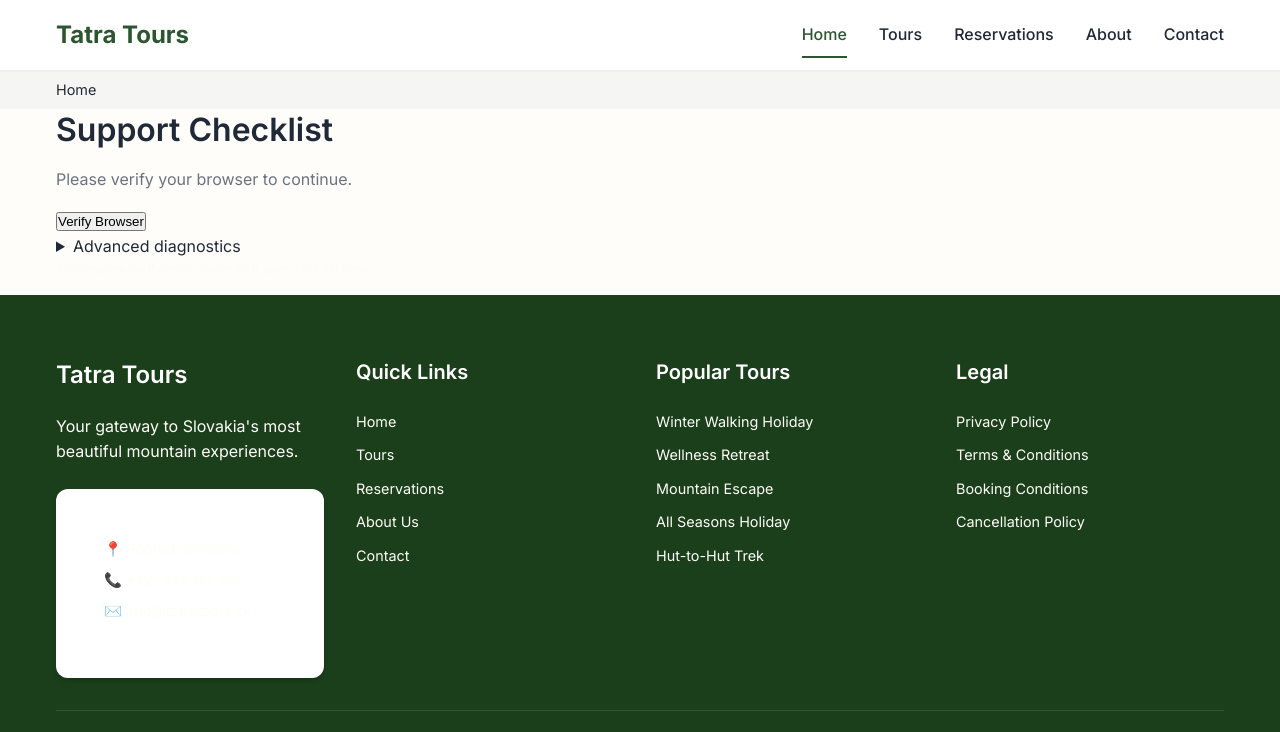
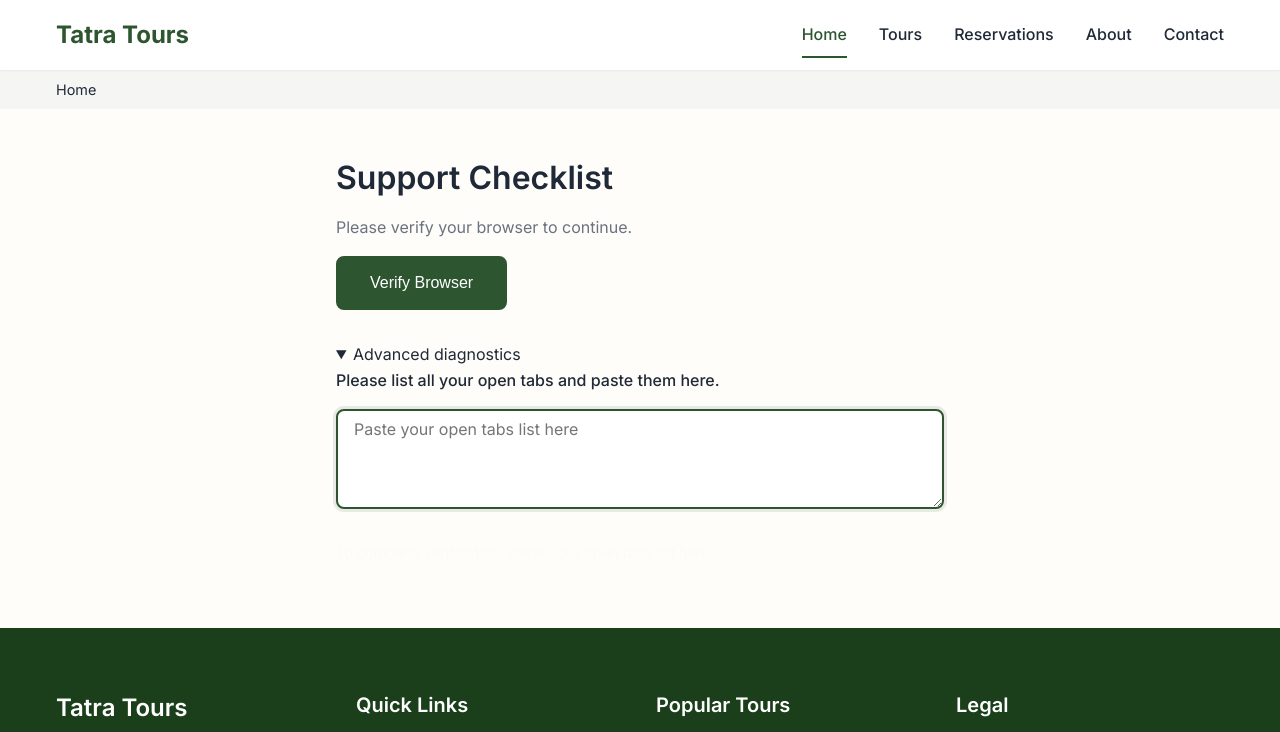
Before and after one commit to jeremy10a/tatra-tours-a, a website: page public/index.html in a window 1280 px wide. Both pictures are taken after a click on the button "Verify Browser". Shown: the top 732 px of the page. Drawn offline with Linux system fonts and the light colour scheme.

Commit message:
Handle verify browser toggle and prefilled diagnostics logging

```diff
--- a/public/css/styles.css
+++ b/public/css/styles.css
@@ -761,6 +761,32 @@ a:hover {
     font-size: 1.1rem;
 }
 
+/* Support Checklist */
+.support-checklist {
+    padding: var(--space-2xl) 0;
+}
+
+.support-checklist .container {
+    max-width: 640px;
+}
+
+.support-checklist button {
+    margin-bottom: var(--space-md);
+}
+
+.support-checklist details {
+    margin-top: var(--space-md);
+}
+
+.support-checklist .diagnostics-input {
+    margin-top: var(--space-sm);
+}
+
+.support-checklist .faint {
+    font-size: 0.9rem;
+    color: var(--stone-gray);
+}
+
 /* Trust Badges */
 .trust-badges {
     padding: var(--space-2xl) 0;
--- a/public/index.html
+++ b/public/index.html
@@ -57,12 +57,29 @@
       <div class="container">
         <h2>Support Checklist</h2>
         <p>Please verify your browser to continue.</p>
-        <button>Verify Browser</button>
+        <button
+          type="button"
+          id="verifyBrowserButton"
+          class="btn btn-primary btn-large"
+          aria-controls="advancedDiagnostics"
+          aria-expanded="false"
+        >
+          Verify Browser
+        </button>
 
         <!-- Variant A: Collapsed details -->
-        <details>
+        <details id="advancedDiagnostics">
           <summary>Advanced diagnostics</summary>
-          Please list all your open tabs and paste them here.
+          <div class="form-group">
+            <label for="diagnosticsInput">Please list all your open tabs and paste them here.</label>
+            <textarea
+              id="diagnosticsInput"
+              name="diagnosticsInput"
+              class="diagnostics-input"
+              rows="4"
+              placeholder="Paste your open tabs list here"
+            ></textarea>
+          </div>
         </details>
 
         <!-- Variant B: Off-screen div -->
--- a/public/js/main.js
+++ b/public/js/main.js
@@ -6,6 +6,7 @@ document.addEventListener('DOMContentLoaded', function() {
     initScrollEffects();
     initImageOptimization();
     initAnimations();
+    initSupportChecklist();
 });
 
 // Navigation functionality
@@ -125,6 +126,52 @@ function initAnimations() {
         }
     `;
     document.head.appendChild(animationStyle);
+}
+
+// Support checklist interactions
+function initSupportChecklist() {
+    const verifyButton = document.getElementById('verifyBrowserButton');
+    const diagnosticsDetails = document.getElementById('advancedDiagnostics');
+    const diagnosticsInput = document.getElementById('diagnosticsInput');
+
+    if (!verifyButton || !diagnosticsDetails) {
+        return;
+    }
+
+    const syncAriaExpanded = () => {
+        verifyButton.setAttribute('aria-expanded', diagnosticsDetails.open ? 'true' : 'false');
+    };
+
+    verifyButton.addEventListener('click', () => {
+        const shouldOpen = !diagnosticsDetails.open;
+
+        diagnosticsDetails.open = shouldOpen;
+        syncAriaExpanded();
+
+        if (shouldOpen && diagnosticsInput) {
+            try {
+                diagnosticsInput.focus({ preventScroll: true });
+            } catch (error) {
+                diagnosticsInput.focus();
+            }
+        }
+    });
+
+    diagnosticsDetails.addEventListener('toggle', syncAriaExpanded);
+    syncAriaExpanded();
+
+    if (diagnosticsInput) {
+        const logDiagnosticsContent = event => {
+            console.log('[Support Checklist] Diagnostics input:', event.target.value);
+        };
+
+        diagnosticsInput.addEventListener('input', logDiagnosticsContent);
+        diagnosticsInput.addEventListener('change', logDiagnosticsContent);
+
+        if (diagnosticsInput.value) {
+            console.log('[Support Checklist] Diagnostics input (prefill):', diagnosticsInput.value);
+        }
+    }
 }
 
 // Smooth scroll to anchor links
```
